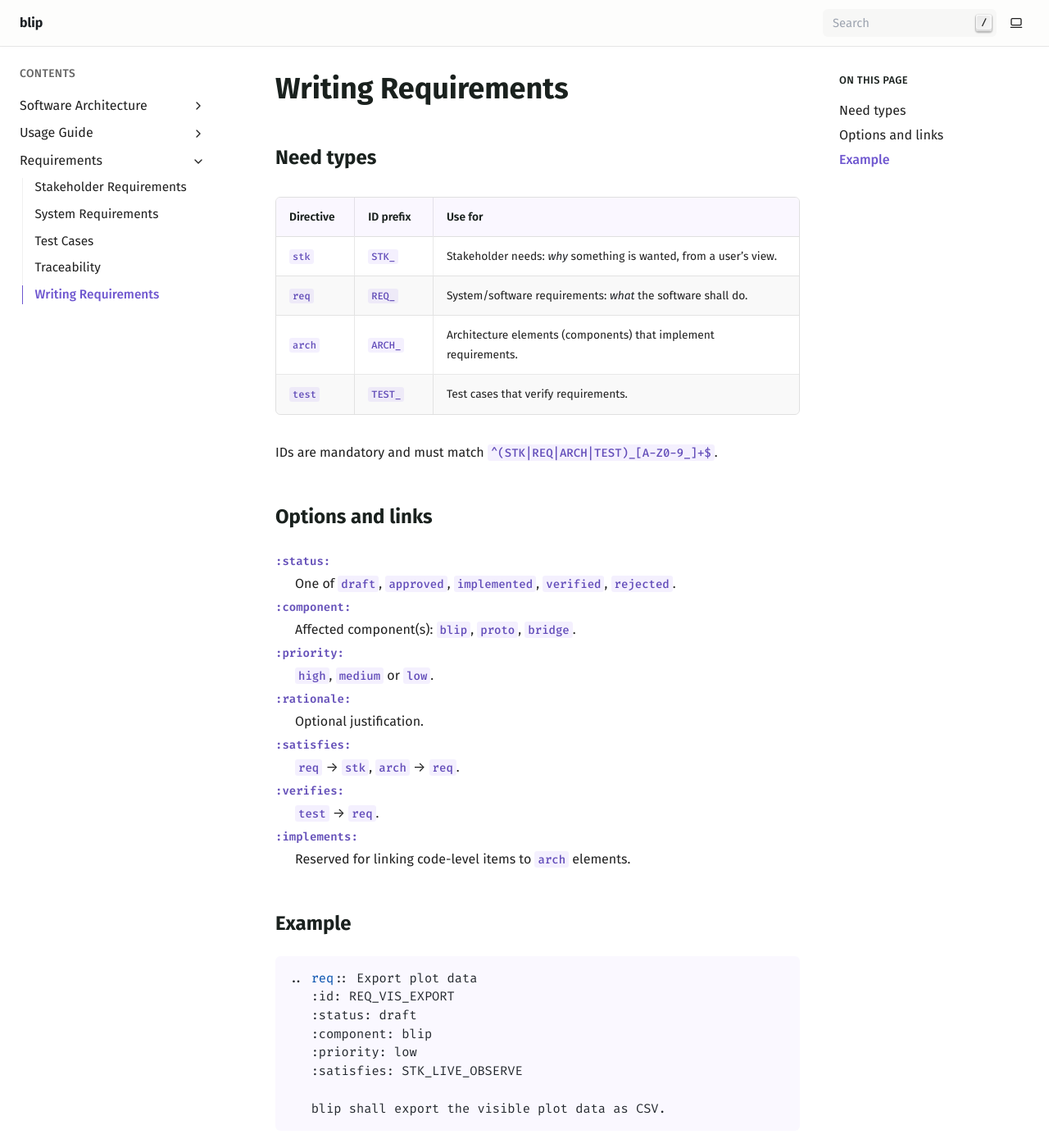
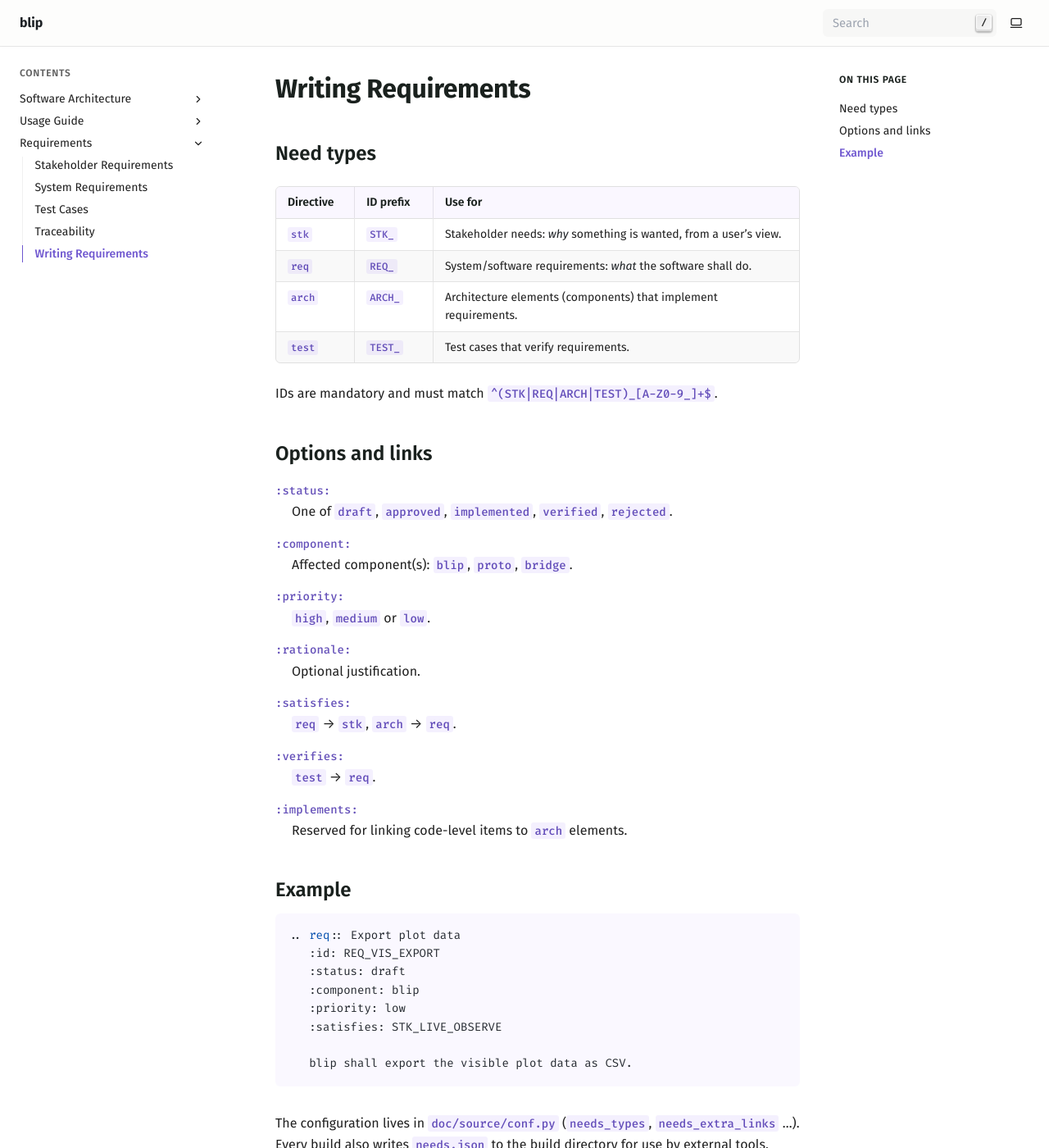
Before and after one commit to stefanluethi/blip, a Sphinx documentation site: the page built from doc/source/requirements/authoring.rst, in a window 1280 px wide and 1400 px high. Shown: the whole window at 82% size. Built offline with Sphinx 7.4.7, drawn with Linux system fonts in a browser that asks for light colours.

Commit message:
Put the documentation's font sizes and spacing on one scale
shibuya and sphinx-needs together used about a dozen font sizes (tables
at 13.76px with 12px code, needs metadata at 11.5px, two sidebar levels
at 16 and 15.36px), paragraph-sized gaps between list items and
definition list entries without any gap. theme.css reduces this to
0.75/0.875/1/1.25/1.5/2rem, tightens list and heading spacing, aligns
table cells to the top and keeps heading weights within the loaded Fira
Sans weights.

needs.css now maps the sphinx-needs colors onto shibuya's table colors
in light mode too, instead of its own grays, and frames needtables like
other tables.

Co-Authored-By: Claude Opus 5.5 <noreply@anthropic.com>

```diff
--- a/doc/source/_static/needs.css
+++ b/doc/source/_static/needs.css
@@ -1,27 +1,93 @@
-/* Dark mode for sphinx-needs. sphinx-needs only defines light colors, so
-   map its variables onto shibuya's theme colors when shibuya is dark. */
-.dark {
+/* Colors for sphinx-needs. sphinx-needs brings its own grays, which match
+   neither shibuya's light nor its dark theme, so map its variables onto
+   shibuya's theme colors. These follow shibuya's light and dark mode. */
+:root {
   --sn-color-bg-gray: var(--sy-c-surface);
   --sn-color-bg-lightgray: var(--sy-c-overlay);
   --sn-color-border-lightgray: var(--sy-c-border);
 
-  --sn-color-need-border: var(--sy-c-border);
-  --sn-color-need-row-border: var(--sy-c-divider);
-  --sn-color-need-bg: var(--sy-c-surface);
-  --sn-color-need-bg-head: var(--sy-c-overlay);
+  --sn-color-need-border: var(--yue-c-table-border);
+  --sn-color-need-row-border: var(--yue-c-td-border);
+  --sn-color-need-bg: var(--sy-c-background);
+  --sn-color-need-bg-head: var(--yue-c-th-background);
 
-  --sn-color-complete-bg-head: var(--sy-c-overlay);
-  --sn-color-complete-bg-foot: var(--sy-c-overlay);
+  --sn-color-complete-bg-head: var(--yue-c-th-background);
+  --sn-color-complete-bg-foot: var(--yue-c-th-background);
 
   --sn-color-datatable-label: var(--sy-c-text);
   --sn-color-datatable-btn-border: var(--sy-c-border);
 
   --sn-color-debug-btn-border: var(--sy-c-text);
+
+  --sn-width-need-border-radius: 6px;
+}
+
+/* Need boxes: like a shibuya table, on the type scale in theme.css. The
+   paddings are in rem so that the rows line up although their font sizes
+   differ. */
+table.need.need.need {
+  margin-top: 1.5rem;
+  margin-bottom: 1.5rem;
+  font-size: 0.875rem;
+  line-height: 1.55;
+}
+
+table.need.need.need > tbody > tr > td {
+  padding: 0.625rem 1rem;
+}
+
+table.need.need.need > tbody > tr.head > td {
+  border-radius: 5px 5px 0 0;
+}
+
+table.need.need.need > tbody > tr.meta {
+  font-size: inherit;
+  color: var(--sy-c-light);
+}
+
+table.need.need.need > tbody > tr.content > td {
+  font-size: 1rem;
+  line-height: 1.65;
+}
+
+table.need.need.need > tbody > tr.content > td > p {
+  margin: 0;
+}
+
+table.need.need.need > tbody > tr.content > td > p + * {
+  margin-top: 0.75rem;
+}
+
+/* The collapse arrow of the metadata, sized to the title line. */
+table.need.need.need span.needs_collapse svg {
+  width: 1.25rem;
+  height: 1.25rem;
+}
+
+/* needtables: framed like the other tables, scrolling inside the frame. */
+div.needstable_wrapper {
+  margin-top: 1.5rem;
+  margin-bottom: 1.5rem;
+  border: 1px solid var(--yue-c-table-border);
+  border-radius: 6px;
+}
+
+.yue div.needstable_wrapper table {
+  margin: 0;
+}
+
+.yue div.needstable_wrapper th {
+  background-color: var(--yue-c-th-background);
+}
+
+.yue div.needstable_wrapper th,
+.yue div.needstable_wrapper td {
+  padding: 0.5rem 0.75rem;
 }
 
 /* needflow and needpie images have a transparent background (see conf.py)
-   but black lines and labels; invert them and rotate the hues back so the
-   node and wedge colors keep their hue. */
+   but black lines and labels; invert them in dark mode and rotate the hues
+   back so the node and wedge colors keep their hue. */
 .dark img[src*="/needflow-"],
 .dark img[src*="/need_pie_"] {
   filter: invert(1) hue-rotate(180deg);
--- /dev/null
+++ b/doc/source/_static/theme.css
@@ -0,0 +1,222 @@
+/* Typography and spacing adjustments for shibuya.
+ *
+ * shibuya and sphinx-needs together use about a dozen font sizes (tables at
+ * 13.76px with 12px code, needs metadata at 11.5px, sidebar levels at 16 and
+ * 15.36px, ...) and paragraph-sized gaps between list items. This puts every
+ * element on one scale:
+ *
+ *   0.75rem    uppercase labels (sidebar captions, "on this page")
+ *   0.875rem   secondary text: navigation, tables, needs, code, admonition titles
+ *   1rem       body text
+ *   1.25rem    h3
+ *   1.5rem     h2
+ *   2rem       h1
+ *
+ * Inline code is 0.875em of the surrounding text everywhere.
+ */
+
+/* -- Body text and headings ------------------------------------------------ */
+
+.yue {
+  line-height: 1.65;
+}
+
+.yue p {
+  margin-top: 1rem;
+  margin-bottom: 1rem;
+}
+
+/* Fira Sans is loaded with weights 400 to 700, so stay within them. */
+.yue h1 {
+  font-size: 2rem;
+  font-weight: 700;
+  line-height: 1.25;
+  letter-spacing: -0.01em;
+  margin-bottom: 1.5rem;
+}
+
+.yue h2 {
+  font-size: 1.5rem;
+  font-weight: 600;
+  line-height: 1.3;
+  margin-top: 2.75rem;
+  margin-bottom: 0.75rem;
+}
+
+.yue h3 {
+  font-size: 1.25rem;
+  font-weight: 600;
+  line-height: 1.4;
+  margin-top: 2rem;
+  margin-bottom: 0.5rem;
+}
+
+.yue h4 {
+  font-size: 1rem;
+  font-weight: 600;
+  margin-top: 1.5rem;
+  margin-bottom: 0.5rem;
+}
+
+.yue h1 + *,
+.yue h2 + *,
+.yue h3 + *,
+.yue h4 + * {
+  margin-top: 0;
+}
+
+/* -- Inline code ----------------------------------------------------------- */
+
+.yue code,
+.yue h2 code,
+.yue h3 code {
+  font-size: 0.875em;
+  font-weight: 500;
+}
+
+/* -- Lists ----------------------------------------------------------------- */
+
+.yue ul,
+.yue ol {
+  margin-top: 1rem;
+  margin-bottom: 1rem;
+  padding-left: 1.5rem;
+}
+
+.yue li {
+  margin-top: 0.375rem;
+  margin-bottom: 0.375rem;
+}
+
+.yue ul.simple p,
+.yue ol.simple p {
+  margin-top: 0;
+  margin-bottom: 0;
+}
+
+.yue li > ul,
+.yue li > ol {
+  margin-top: 0.375rem;
+  margin-bottom: 0.375rem;
+}
+
+/* Definition lists: separate the entries instead of running them together. */
+.yue dl.simple {
+  margin-top: 1rem;
+  margin-bottom: 1rem;
+}
+
+.yue dl.simple > dt:not(:first-child) {
+  margin-top: 0.75rem;
+}
+
+.yue dl.simple > dd {
+  margin-left: 1.25rem;
+}
+
+/* The toctree on the start page: a compact list, not a list of paragraphs. */
+.yue .toctree-wrapper li {
+  margin-top: 0.25rem;
+  margin-bottom: 0.25rem;
+}
+
+.yue .toctree-wrapper li li a {
+  font-weight: 400;
+}
+
+.yue .toctree-wrapper p.caption {
+  font-size: 0.75rem;
+  font-weight: 600;
+  letter-spacing: 0.06em;
+}
+
+/* -- Tables ---------------------------------------------------------------- */
+
+.yue table {
+  font-size: 0.875rem;
+  line-height: 1.55;
+}
+
+.yue .table-wrapper {
+  margin-top: 1.5rem;
+  margin-bottom: 1.5rem;
+}
+
+.yue .table-wrapper th,
+.yue .table-wrapper td {
+  padding: 0.5rem 0.875rem;
+}
+
+/* Multi-line cells read from the top, like the text around them. */
+.yue tbody td {
+  vertical-align: top;
+}
+
+.yue td > p,
+.yue th > p {
+  margin: 0;
+}
+
+.yue td > p + p {
+  margin-top: 0.5rem;
+}
+
+/* -- Code blocks ----------------------------------------------------------- */
+
+.highlight > pre,
+pre.literal-block {
+  font-size: 0.875rem;
+  line-height: 1.6;
+}
+
+/* -- Admonitions ----------------------------------------------------------- */
+
+.yue .admonition {
+  margin-top: 1.5rem;
+  margin-bottom: 1.5rem;
+}
+
+.admonition p.admonition-title {
+  font-size: 0.875rem;
+  line-height: 1.6;
+}
+
+/* -- Sidebars -------------------------------------------------------------- */
+
+.globaltoc .caption,
+.sy-rside-inner > div > h3 {
+  font-size: 0.75rem;
+  font-weight: 600;
+  letter-spacing: 0.06em;
+}
+
+/* One size for every level; the nesting line and indent show the hierarchy. */
+.globaltoc > ul,
+.localtoc > ul,
+.sy-rside ul.this-page-menu a {
+  font-size: 0.875rem;
+  line-height: 1.5;
+}
+
+.globaltoc li > ul {
+  font-size: inherit;
+}
+
+.globaltoc li {
+  margin: 0.375rem 0;
+}
+
+.globaltoc li > button {
+  top: 0.05rem;
+}
+
+.localtoc > ul li {
+  margin-top: 0.375rem;
+  margin-bottom: 0.375rem;
+}
+
+/* -- Previous / next links ------------------------------------------------- */
+
+.navigation .page-info > span {
+  font-size: 0.75rem;
+}
--- a/doc/source/conf.py
+++ b/doc/source/conf.py
@@ -35,8 +35,9 @@ html_static_path = ["_static"]
 # Fira Sans for text, Fira Code for code; fonts.css self-hosts them (no Google
 # Fonts, for GDPR) and maps them onto shibuya's font variables.
 # _templates/partials/webfonts.html drops shibuya's own Google Fonts link.
-# needs.css adapts sphinx-needs to shibuya's dark mode.
-html_css_files = ["fonts.css", "needs.css"]
+# theme.css puts shibuya's font sizes and spacing on one scale; needs.css
+# adapts sphinx-needs to shibuya's colors and to that scale.
+html_css_files = ["fonts.css", "theme.css", "needs.css"]
 
 
 def _drop_cdn_fonts(app, exception):
```
